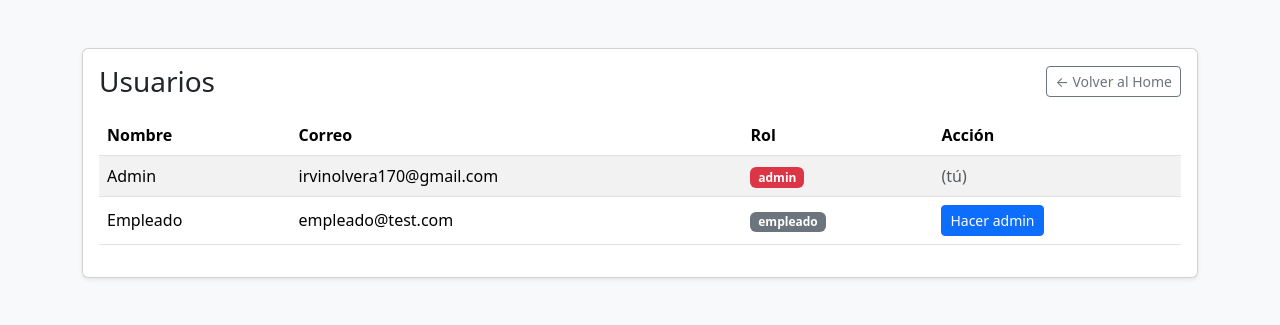
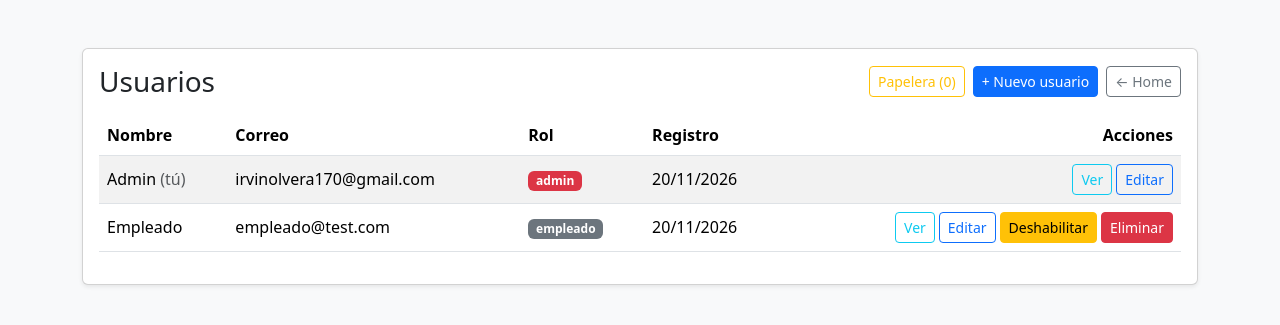
Before and after one commit to irvinolvera170-wq/laravel-login-roles, a Laravel app: page /usuarios in a window 1280 px wide. Shown: the top 325 px of the page. Run offline with Laravel 12, Linux system fonts and the light colour scheme; a user stored in the database is signed in; data comes from the database, SQL or seed files in the repository.

Commit message:
prectica 1.2: CRUD de usuarios con roles y soft delete

```diff
--- a/app/Http/Controllers/UsuarioController.php
+++ b/app/Http/Controllers/UsuarioController.php
@@ -2,15 +2,19 @@
 
 namespace App\Http\Controllers;
 
+use App\Http\Requests\UsuarioRequest;
 use App\Models\User;
 use Illuminate\Http\Request;
+use Illuminate\Support\Facades\DB;
 
 class UsuarioController extends Controller
 {
-    public function index()
+    public function index(Request $request)
     {
-        $usuarios = User::orderBy('name')->get();
-        return view('usuarios.index', compact('usuarios'));
+        $usuarios = User::orderBy('name')->paginate(10);
+        $enPapelera = $request->user()->esAdmin() ? User::onlyTrashed()->count() : 0;
+
+        return view('usuarios.index', compact('usuarios', 'enPapelera'));
     }
 
     public function create()
@@ -18,50 +22,99 @@ class UsuarioController extends Controller
         return view('usuarios.create');
     }
 
-    public function store(Request $request)
-{
-    $datos = $request->validate([
-        'name' => 'required|string|max:255',
-        'email' => 'required|email|max:255|unique:users,email',
-        'password' => 'required|min:8|confirmed',
-        'password_confirmation' => 'required',
-        'role' => 'required|in:admin,empleado',
-    ], [
-        'name.required' => 'Escribe el nombre del usuario.',
-        'email.required' => 'Escribe el correo del usuario.',
-        'email.email' => 'Escribe un correo válido, por ejemplo nombre@correo.com.',
-        'email.unique' => 'Este correo ya está registrado.',
-        'password.required' => 'Escribe una contraseña.',
-        'password.min' => 'La contraseña debe tener al menos 8 caracteres.',
-        'password.confirmed' => 'Las contraseñas no coinciden.',
-        'password_confirmation.required' => 'Confirma la contraseña.',
-        'role.required' => 'Elige un rol.',
-        'role.in' => 'El rol debe ser Admin o Empleado.',
-    ]);
+    public function store(UsuarioRequest $request)
+    {
+        $datos = $request->validated();
+        // Un empleado nunca puede elegir el rol: siempre se crea como empleado
+        $datos['role'] = $request->user()->esAdmin() ? $datos['role'] : 'empleado';
 
-    User::create([
-        'name' => $datos['name'],
-        'email' => $datos['email'],
-        'password' => $datos['password'],
-        'role' => $datos['role'],
-    ]);
+        User::create($datos);
 
-    return redirect()->route('usuarios.create')
-        ->with('status', 'Usuario creado correctamente.');
-}
+        return redirect()->route('usuarios.index')
+            ->with('status', 'Usuario creado correctamente.');
+    }
 
+    public function show(User $usuario)
+    {
+        return view('usuarios.show', compact('usuario'));
+    }
 
+    public function edit(Request $request, User $usuario)
+    {
+        $this->autorizarEdicion($request, $usuario);
 
-    public function updateRole(Request $request, User $user)
+        return view('usuarios.edit', compact('usuario'));
+    }
+
+    public function update(UsuarioRequest $request, User $usuario)
     {
-        $request->validate(['role' => 'required|in:admin,empleado']);
+        $this->autorizarEdicion($request, $usuario);
 
-        if ($user->id === $request->user()->id) {
-            return back()->withErrors(['role' => 'No puedes cambiar tu propio rol.']);
+        $datos = $request->validated();
+
+        if (empty($datos['password'])) {
+            unset($datos['password']);   // contraseña en blanco = no cambiarla
         }
 
-        $user->update(['role' => $request->role]);
+        // Solo un admin cambia roles, y nunca el suyo propio
+        if (!$request->user()->esAdmin() || $usuario->is($request->user())) {
+            unset($datos['role']);
+        }
 
-        return back()->with('status', "Rol de {$user->name} actualizado a {$request->role}.");
+        $usuario->update($datos);
+
+        return redirect()->route('usuarios.index')
+            ->with('status', 'Usuario actualizado correctamente.');
+    }
+
+    public function papelera()
+    {
+        $usuarios = User::onlyTrashed()->orderByDesc('deleted_at')->paginate(10);
+
+        return view('usuarios.papelera', compact('usuarios'));
+    }
+
+    // Eliminación lógica (Soft Delete)
+    public function destroy(Request $request, User $usuario)
+    {
+        if ($usuario->is($request->user())) {
+            return back()->withErrors(['usuario' => 'No puedes eliminar tu propia cuenta.']);
+        }
+
+        $usuario->delete();
+        DB::table('sessions')->where('user_id', $usuario->id)->delete();
+
+        return redirect()->route('usuarios.index')
+            ->with('status', "{$usuario->name} fue deshabilitado. Puedes restaurarlo desde la papelera.");
+    }
+
+    public function restore(User $usuario)
+    {
+        $usuario->restore();
+
+        return redirect()->route('usuarios.papelera')
+            ->with('status', "{$usuario->name} fue restaurado.");
+    }
+
+    // Eliminación permanente (Delete)
+    public function forceDelete(Request $request, User $usuario)
+    {
+        if ($usuario->is($request->user())) {
+            return back()->withErrors(['usuario' => 'No puedes eliminar tu propia cuenta.']);
+        }
+
+        DB::table('sessions')->where('user_id', $usuario->id)->delete();
+        $usuario->forceDelete();
+
+        return back()->with('status', "{$usuario->name} fue eliminado permanentemente.");
+    }
+
+    private function autorizarEdicion(Request $request, User $usuario): void
+    {
+        abort_if(
+            !$request->user()->esAdmin() && $usuario->esAdmin(),
+            403,
+            'Un empleado no puede modificar cuentas de administrador.'
+        );
     }
 }
--- a/app/Models/User.php
+++ b/app/Models/User.php
@@ -12,13 +12,14 @@ use Illuminate\Notifications\Notifiable;
 use App\Mail\CodigoVerificacion;
 use Illuminate\Support\Facades\Hash;
 use Illuminate\Support\Facades\Mail;
+use Illuminate\Database\Eloquent\SoftDeletes;
 
 #[Fillable(['name', 'email', 'password', 'role', 'codigo', 'codigo_expira_at'])]
 #[Hidden(['password', 'remember_token'])]
 class User extends Authenticatable
 {
     /** @use HasFactory<UserFactory> */
-    use HasFactory, Notifiable;
+    use HasFactory, Notifiable, SoftDeletes;
 
     /**
      * Get the attributes that should be cast.
--- a/app/Providers/AppServiceProvider.php
+++ b/app/Providers/AppServiceProvider.php
@@ -3,9 +3,11 @@
 namespace App\Providers;
 
 use Illuminate\Support\ServiceProvider;
+use Illuminate\Pagination\Paginator;
 
 class AppServiceProvider extends ServiceProvider
 {
+
     /**
      * Register any application services.
      */
@@ -19,6 +21,6 @@ class AppServiceProvider extends ServiceProvider
      */
     public function boot(): void
     {
-        //
+         Paginator::useBootstrapFive();
     }
 }
--- a/bootstrap/app.php
+++ b/bootstrap/app.php
@@ -15,6 +15,7 @@ return Application::configure(basePath: dirname(__DIR__))
     $middleware->alias([
         'admin.codigo' => \App\Http\Middleware\AdminCodigoVerificado::class,
          'solo.admin' => \App\Http\Middleware\SoloAdmin::class,
+         'role'         => \App\Http\Middleware\RoleMiddleware::class,
     ]);
 })
     ->withExceptions(function (Exceptions $exceptions): void {
--- a/resources/views/usuarios/index.blade.php
+++ b/resources/views/usuarios/index.blade.php
@@ -6,15 +6,23 @@
 <div class="container py-5">
     <div class="card shadow-sm">
         <div class="card-body">
-            <div class="d-flex justify-content-between align-items-center mb-3">
+            <div class="d-flex justify-content-between align-items-center mb-3 flex-wrap gap-2">
                 <h3 class="mb-0">Usuarios</h3>
-                <a href="{{ route('home') }}" class="btn btn-outline-secondary btn-sm">← Volver al Home</a>
+                <div class="d-flex gap-2">
+                    @if (auth()->user()->esAdmin())
+                        <a href="{{ route('usuarios.papelera') }}" class="btn btn-outline-warning btn-sm">
+                            Papelera ({{ $enPapelera }})
+                        </a>
+                    @endif
+                    <a href="{{ route('usuarios.create') }}" class="btn btn-primary btn-sm">+ Nuevo usuario</a>
+                    <a href="{{ route('home') }}" class="btn btn-outline-secondary btn-sm">← Home</a>
+                </div>
             </div>
 
             @if (session('status'))
                 <div class="alert alert-success">{{ session('status') }}</div>
             @endif
-            @error('role')
+            @error('usuario')
                 <div class="alert alert-danger">{{ $message }}</div>
             @enderror
 
@@ -25,41 +33,52 @@
                             <th>Nombre</th>
                             <th>Correo</th>
                             <th>Rol</th>
-                            <th>Acción</th>
+                            <th>Registro</th>
+                            <th class="text-end">Acciones</th>
                         </tr>
                     </thead>
                     <tbody>
-                        @foreach ($usuarios as $u)
+                        @forelse ($usuarios as $u)
                             <tr>
-                                <td>{{ $u->name }}</td>
+                                <td>{{ $u->name }} @if ($u->id === auth()->id()) <span class="text-muted">(tú)</span> @endif</td>
                                 <td>{{ $u->email }}</td>
                                 <td>
-                                    <span class="badge {{ $u->esAdmin() ? 'bg-danger' : 'bg-secondary' }}">
-                                        {{ $u->role }}
-                                    </span>
+                                    <span class="badge {{ $u->esAdmin() ? 'bg-danger' : 'bg-secondary' }}">{{ $u->role }}</span>
                                 </td>
-                                <td>
-                                    @if ($u->id !== auth()->id())
-                                        <form method="POST" action="{{ route('usuarios.rol', $u) }}">
-                                            @csrf
-                                            @method('PATCH')
-                                            @if ($u->esAdmin())
-                                                <input type="hidden" name="role" value="empleado">
-                                                <button class="btn btn-sm btn-outline-secondary">Hacer empleado</button>
-                                            @else
-                                                <input type="hidden" name="role" value="admin">
-                                                <button class="btn btn-sm btn-primary">Hacer admin</button>
-                                            @endif
-                                        </form>
-                                    @else
-                                        <span class="text-muted">(tú)</span>
-                                    @endif
+                                <td>{{ $u->created_at->format('d/m/Y') }}</td>
+                                <td class="text-end">
+                                    <div class="d-inline-flex gap-1">
+                                        <a href="{{ route('usuarios.show', $u) }}" class="btn btn-sm btn-outline-info">Ver</a>
+
+                                        @if (auth()->user()->esAdmin() || !$u->esAdmin())
+                                            <a href="{{ route('usuarios.edit', $u) }}" class="btn btn-sm btn-outline-primary">Editar</a>
+                                        @endif
+
+                                        @if (auth()->user()->esAdmin() && $u->id !== auth()->id())
+                                            <form method="POST" action="{{ route('usuarios.destroy', $u) }}"
+                                                  onsubmit="return confirm('¿Deshabilitar este usuario? Podrás restaurarlo desde la papelera.')">
+                                                @csrf
+                                                @method('DELETE')
+                                                <button class="btn btn-sm btn-warning">Deshabilitar</button>
+                                            </form>
+                                            <form method="POST" action="{{ route('usuarios.forceDelete', $u) }}"
+                                                  onsubmit="return confirm('¿Eliminar PERMANENTEMENTE? Esta acción no se puede deshacer.')">
+                                                @csrf
+                                                @method('DELETE')
+                                                <button class="btn btn-sm btn-danger">Eliminar</button>
+                                            </form>
+                                        @endif
+                                    </div>
                                 </td>
                             </tr>
-                        @endforeach
+                        @empty
+                            <tr><td colspan="5" class="text-center text-muted">No hay usuarios.</td></tr>
+                        @endforelse
                     </tbody>
                 </table>
             </div>
+
+            {{ $usuarios->links() }}
         </div>
     </div>
 </div>
--- a/routes/web.php
+++ b/routes/web.php
@@ -35,9 +35,28 @@ Route::middleware('auth')->group(function () {
         ->name('home');
 });
 
-Route::middleware(['auth', 'solo.admin', 'admin.codigo'])->group(function () {
-    Route::get('/usuarios', [UsuarioController::class, 'index'])->name('usuarios.index');
-    Route::get('/usuarios/crear', [UsuarioController::class, 'create'])->name('usuarios.create');
-    Route::post('/usuarios', [UsuarioController::class, 'store'])->name('usuarios.store');
-    Route::patch('/usuarios/{user}/rol', [UsuarioController::class, 'updateRole'])->name('usuarios.rol');
-});
+// Admin y empleado: listar, ver, crear y editar
+Route::middleware(['auth', 'role:admin,empleado', 'admin.codigo'])
+    ->prefix('usuarios')->name('usuarios.')
+    ->where(['usuario' => '[0-9]+'])
+    ->group(function () {
+        Route::get('/', [UsuarioController::class, 'index'])->name('index');
+        Route::get('/crear', [UsuarioController::class, 'create'])->name('create');
+        Route::post('/', [UsuarioController::class, 'store'])->name('store');
+        Route::get('/{usuario}', [UsuarioController::class, 'show'])->name('show');
+        Route::get('/{usuario}/editar', [UsuarioController::class, 'edit'])->name('edit');
+        Route::put('/{usuario}', [UsuarioController::class, 'update'])->name('update');
+    });
+
+// Solo admin: eliminar, papelera y restaurar
+Route::middleware(['auth', 'role:admin', 'admin.codigo'])
+    ->prefix('usuarios')->name('usuarios.')
+    ->where(['usuario' => '[0-9]+'])
+    ->group(function () {
+        Route::get('/papelera', [UsuarioController::class, 'papelera'])->name('papelera');
+        Route::delete('/{usuario}', [UsuarioController::class, 'destroy'])->name('destroy');
+        Route::patch('/{usuario}/restaurar', [UsuarioController::class, 'restore'])
+            ->withTrashed()->name('restore');
+        Route::delete('/{usuario}/permanente', [UsuarioController::class, 'forceDelete'])
+            ->withTrashed()->name('forceDelete');
+    });
```
Also changed, not shown: app/Http/Middleware/RoleMiddleware.php (added, +21 -0 lines), app/Http/Requests/UsuarioRequest.php (added, +46 -0 lines), resources/views/home.blade.php (+11 -7 lines), resources/views/usuarios/_form.blade.php (added, +45 -0 lines), resources/views/usuarios/create.blade.php (+2 -43 lines), resources/views/usuarios/edit.blade.php (added, +22 -0 lines), resources/views/usuarios/papelera.blade.php (added, +66 -0 lines), resources/views/usuarios/show.blade.php (added, +35 -0 lines), database/migrations/2026_11_20_033356_add_soft_deletes_to_users_table.php (added).
